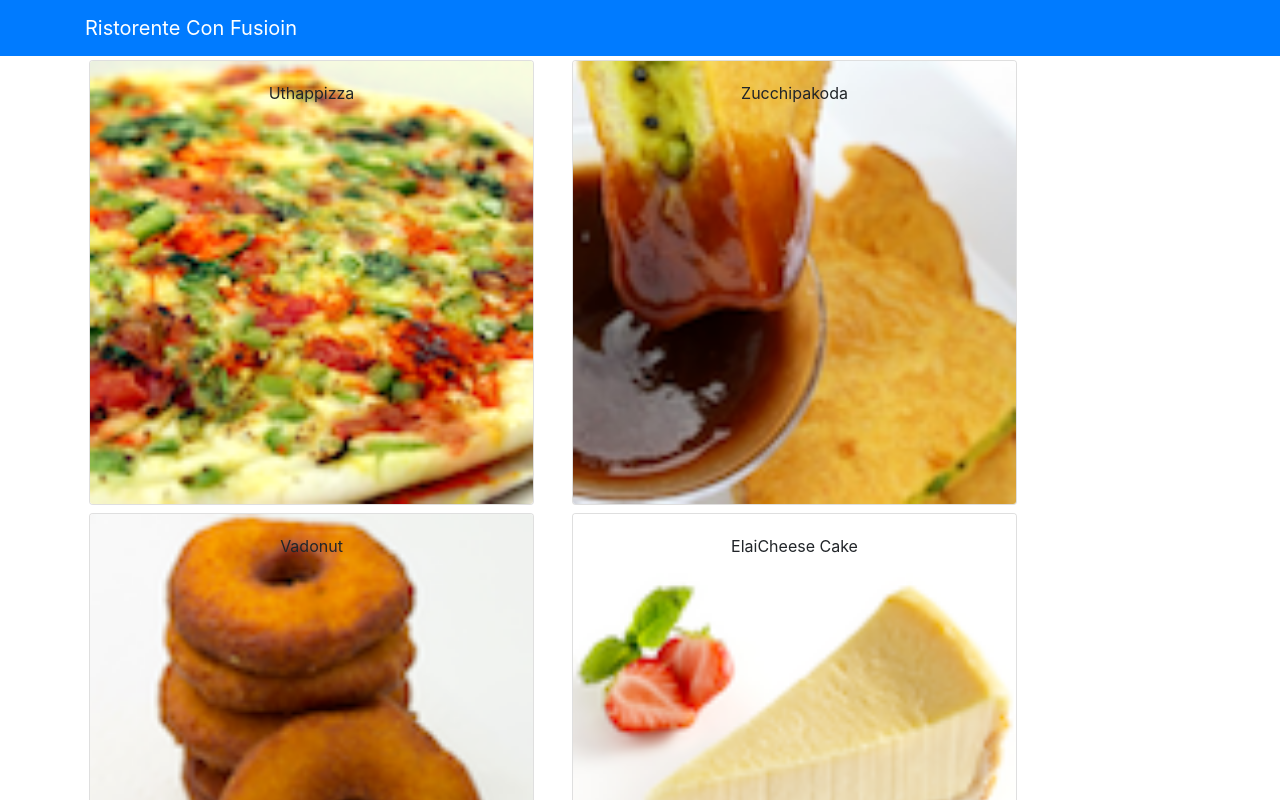
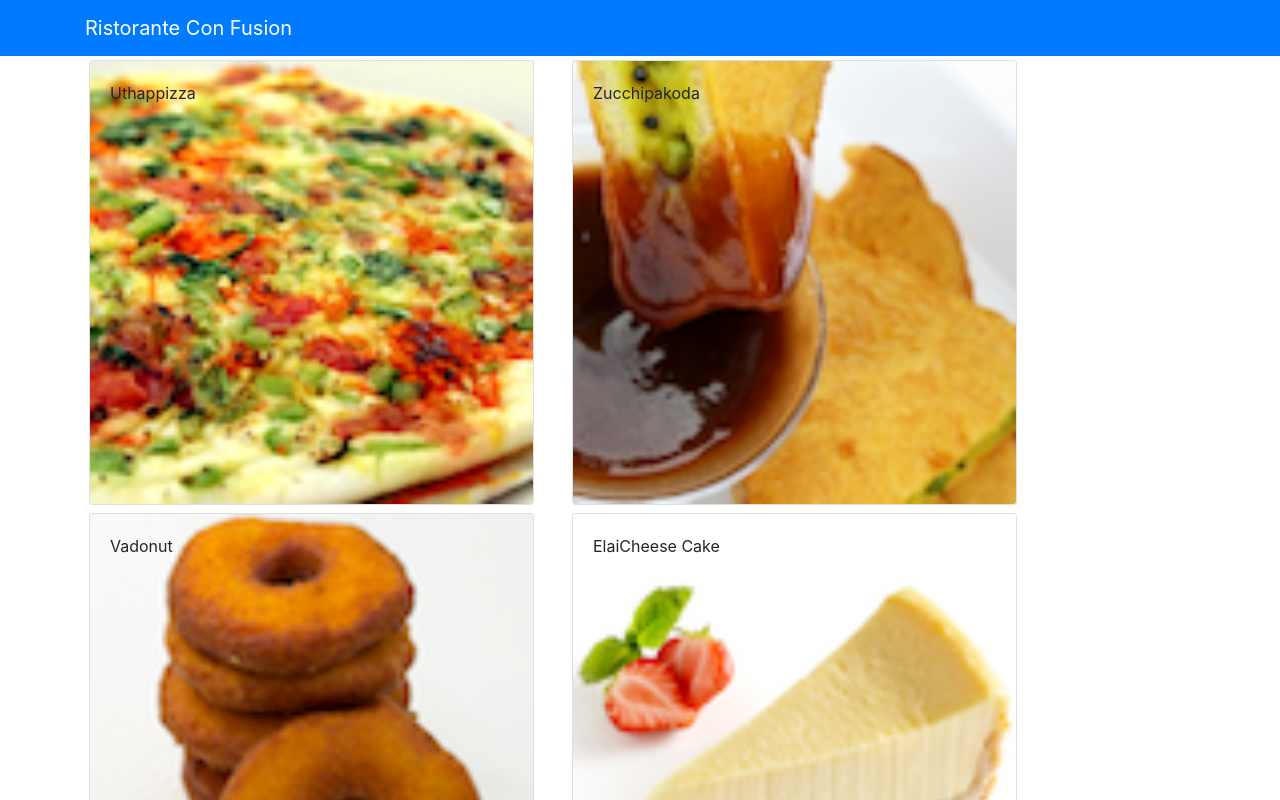
Before and after one commit to kanedev/Full-Stack-Web-Development-with-React, a React (Create React App) app in the folder Front-End Web Development with React/confusion/: page / in a window 1280 px wide. Shown: the top 800 px of the page. Built offline with nearby package versions, Linux system fonts and the light colour scheme.

Commit message:
presentational and container components

```diff
--- a/Front-End Web Development with React/confusion/src/App.js
+++ b/Front-End Web Development with React/confusion/src/App.js
@@ -1,27 +1,15 @@
 import React, {Component} from 'react';
-import { DISHES } from './shared/dishes';
-import { Navbar, NavbarBrand } from 'reactstrap';
-import  Menu  from "./components/MenuComponent";
+import  Main  from "./components/MainComponent";
 import './App.css';
 
 class App extends Component {
 
-  constructor(props) {
-    super(props);
-    this.state = {
-      dishes: DISHES
-    };
-  }
+
   render() {
   return (
-    <div className="App">
-<Navbar dark color="primary">
- <div className="container">
-   <NavbarBrand href="/">Ristorente Con Fusioin</NavbarBrand>
+    <div>
+    <Main />
   </div>
-</Navbar>
-<Menu dishes={this.state.dishes}  />
- </div>
   );
 }
 }
--- a/Front-End Web Development with React/confusion/src/components/DishdetailComponent.js
+++ b/Front-End Web Development with React/confusion/src/components/DishdetailComponent.js
@@ -43,11 +43,7 @@
                       <li  key={comment.id} className=" ">
                         <p>{comment.comment}</p>
                         <p>-- {comment.author}, &nbsp;
-                        {new Intl.DateTimeFormat('en-US', {
-                            year: 'numeric',
-                            month: 'long',
-                            day: '2-digit'
-                        }).format(new Date(comment.date))}
+                        {new Intl.DateTimeFormat('en-US', { year: 'numeric', month: 'short', day: '2-digit'}).format(new Date(Date.parse(comment.date)))}
                     </p>
                     </li>
                   )
@@ -66,13 +62,14 @@
     render() {
 
         return (
-
+            <div className="container">
             <div className="row">
             <div  className="col-12 col-md-5 m-1">
             {this.renderDish(this.props.dish)}
             </div>
             <div  className="col-12 col-md-5 m-1">
             {this.renderComments(this.props.dish)}
+            </div>
             </div>
             </div>
 
--- /dev/null
+++ b/Front-End Web Development with React/confusion/src/components/MainComponent.js
@@ -0,0 +1,36 @@
+import React, {Component} from 'react';
+import { DISHES } from '../shared/dishes';
+import { Navbar, NavbarBrand } from 'reactstrap';
+import  Menu  from "./MenuComponent";
+import  DishDetail  from './DishdetailComponent'
+
+class Main extends Component {
+
+  constructor(props) {
+    super(props);
+    this.state = {
+      dishes: DISHES,
+      selectDish:null
+    };
+  }
+
+  onDishSelect(dishId) {
+    this.setState({ selectedDish: dishId});
+}
+
+  render() {
+  return (
+    <div>
+    <Navbar dark color="primary">
+      <div className="container">
+        <NavbarBrand href="/">Ristorante Con Fusion</NavbarBrand>
+      </div>
+    </Navbar>
+    <Menu dishes={this.state.dishes} onClick={(dishId) => this.onDishSelect(dishId)} />
+    <DishDetail dish={this.state.dishes.filter((dish) => dish.id === this.state.selectedDish)[0]} />
+  </div>
+  );
+}
+}
+
+export default Main;
--- a/Front-End Web Development with React/confusion/src/components/MenuComponent.js
+++ b/Front-End Web Development with React/confusion/src/components/MenuComponent.js
@@ -1,21 +1,14 @@
 import React, {Component} from 'react';
 import { Card, CardImg, CardImgOverlay,
     CardTitle  } from 'reactstrap';
-    import  DishDetail  from './DishdetailComponent'
+
 
 class Menu extends Component {
     constructor(props) {
         super(props);
         this.state={
-            selectedDish: null
                 }
     }
-
-
-    onDishSelect(dish) {
-        this.setState({ selectedDish: dish});
-    }
-
 
     render() {
 
@@ -23,7 +16,7 @@
         const menu = this.props.dishes.map((dish) => {
             return (
               <div key={dish.id}  className="col-12 col-md-5 m-1">
-                <Card  onClick={() => this.onDishSelect(dish)}>
+                <Card  onClick={() => this.props.onClick(dish.id) }>
                   <CardImg width="100%" src={dish.image} alt={dish.name} />
                   <CardImgOverlay>
                       <CardTitle>{dish.name}</CardTitle>
@@ -40,12 +33,7 @@
                 <div className="row">
                     {menu}
                 </div>
-                <div className="row">
-                  <div  className="col-12 m-1">
-                  <DishDetail dish={this.state.selectedDish} ></DishDetail>
 
-                  </div>
-                </div>
             </div>
         );
     }
```
